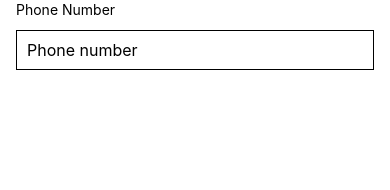
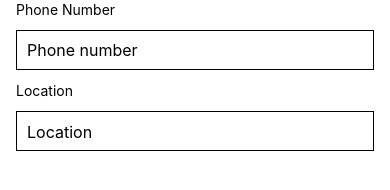
Before and after one commit to zhafranzainal/basic_ReactNative, a React Native app in the folder Project1_M1_M5/: screen / in a window 390 px wide. Shown: the part 508-698 px from the top of the page. Built offline with nearby package versions, Linux system fonts and the light colour scheme.

Commit message:
Call reusable component

```diff
--- a/Project1_M1_M5/src/screens/FourthScreen.js
+++ b/Project1_M1_M5/src/screens/FourthScreen.js
@@ -1,5 +1,6 @@
 import React from "react";
 import { View, ImageBackground, Text, TextInput } from 'react-native';
+import { InputComponent } from "../components/InputComponent";
 
 const FourthScreen = () => {
     return (
@@ -76,6 +77,14 @@ const FourthScreen = () => {
 
             />
 
+            <InputComponent
+                title='Location'
+                height={40}
+                placeholder='Location'
+                multiline={true}
+                keyboardType='default'
+            />
+
         </View >
     )
 };
```
